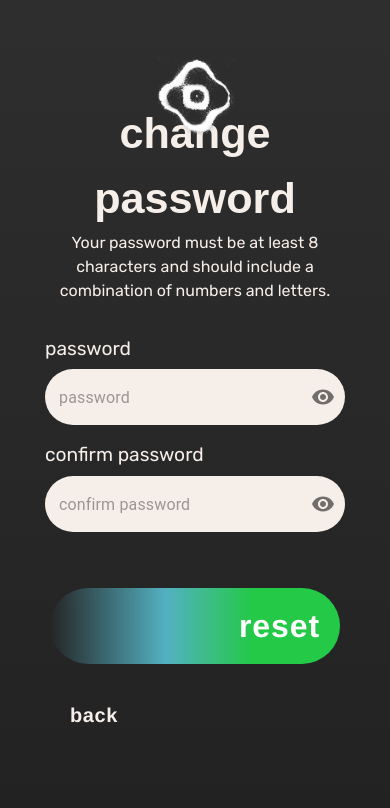
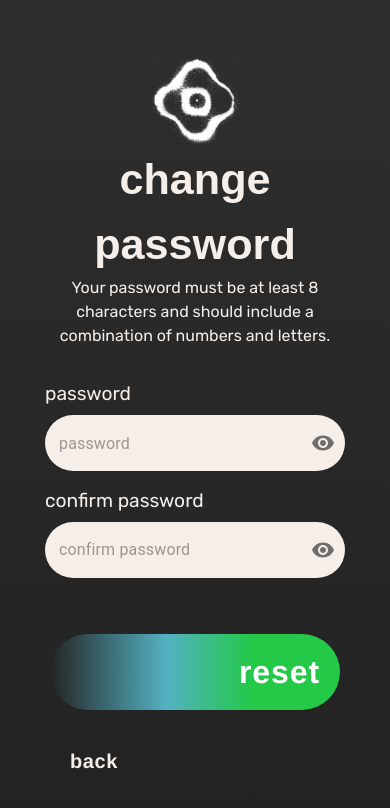
Before and after one commit to ang-elote/echo2, a React (Create React App) app: page /changepassword in a window 390 px wide. Shown: the top 808 px of the page. Built offline with nearby package versions, Linux system fonts and the light colour scheme.

Commit message:
logo responsivo

```diff
--- /dev/null
+++ b/src/components/Responsivelogo.js
@@ -0,0 +1,24 @@
+// components/ResponsiveLogo.js
+import React from 'react';
+import { Box } from '@mui/material';
+
+const ResponsiveLogo = ({ src, alt = "Logo" }) => {
+  return (
+    <Box
+      component="img"
+      src={src}
+      alt={alt}
+      sx={{
+        display: 'block', // Ensures proper centering behavior
+        margin: '0 auto', // Centers horizontally in the container
+        minWidth: '90px',
+        maxWidth: '120px', // Adjust to screen size
+        width: '15vw', // Responsive width
+        height: 'auto', // Maintains aspect ratio
+        position: 'relative', // Keeps it in the layout flow
+      }}
+    />
+  );
+};
+
+export default ResponsiveLogo;
--- a/src/pages/Access.js
+++ b/src/pages/Access.js
@@ -5,6 +5,7 @@ import bgAccess from "../assets/bg-access.png";
 import logo from "../assets/whitelogo.png";
 import GradientButton from '../components/GradientButton';
 import { useNavigate } from "react-router-dom";
+import Responsivelogo from '../components/Responsivelogo';
 
 const Access = () => {
   const navigate = useNavigate();
@@ -23,18 +24,7 @@ const Access = () => {
       }}
     >
       {/* logo de la app */}
-      <Box
-    component="img"
-    src={logo}
-    alt="Echo Logo"
-    sx={{
-      position: 'absolute',
-      top: '56px', // margen d arriba
-      left: '50%',
-      transform: 'translateX(-50%)', // q quede centrado horizontalmente
-      width: '80px',
-    }}
-  />
+      <Responsivelogo src={logo} />
       {/* texto d join the noise */}
       <Typography variant="h2" sx={{ color: 'var(--blanco-roto)', marginBottom: -2, fontFamily: 'Helvetica'}}>
         join the
--- a/src/pages/Changepassword.js
+++ b/src/pages/Changepassword.js
@@ -3,6 +3,7 @@ import { Box, Typography } from "@mui/material";
 import bgLogin from "../assets/bg-login.png";
 import logo from "../assets/whitelogo.png";
 import Changepassform from '../components/Changepassform';
+import Responsivelogo from '../components/Responsivelogo';
 
 
 const Changepassword = () => {
@@ -21,18 +22,8 @@ const Changepassword = () => {
         backgroundPosition: "center",
       }}
     >
-      <Box
-        component="img"
-        src={logo}
-        alt="Echo Logo"
-        sx={{
-          position: 'absolute',
-          top: '56px',
-          left: '50%',
-          transform: 'translateX(-50%)',
-          width: '80px',
-        }}
-      />
+      {/* logo de la app */}
+      <Responsivelogo src={logo} />
 
       <Typography sx={{
         color: 'var(--blanco-roto)',
--- a/src/pages/Login.js
+++ b/src/pages/Login.js
@@ -3,6 +3,8 @@ import { Box, Typography } from "@mui/material";
 import bgLogin from "../assets/bg-login.png";
 import logo from "../assets/whitelogo.png";
 import Loginform from '../components/Loginform';
+import Responsivelogo from '../components/Responsivelogo';
+
 const Login = () => {
   return (
     <Box
@@ -18,18 +20,9 @@ const Login = () => {
         textAlign: "center",
       }}
     >
-      <Box
-        component="img"
-        src={logo}
-        alt="Echo Logo"
-        sx={{
-          position: 'absolute',
-          top: '56px',
-          left: '50%',
-          transform: 'translateX(-50%)',
-          width: '80px',
-        }}
-      />
+      {/* logo de la app */}
+      <Responsivelogo src={logo} />
+
 
       <Typography sx={{
         color: 'var(--blanco-roto)',
--- a/src/pages/Register.js
+++ b/src/pages/Register.js
@@ -3,6 +3,8 @@ import { Box, Typography } from "@mui/material";
 import bgLogin from "../assets/bg-login.png";
 import logo from "../assets/whitelogo.png";
 import SignUpForm from '../components/SignUpForm';
+import Responsivelogo from '../components/Responsivelogo';
+
 const Register = () => {
   return (
     <Box
@@ -18,18 +20,8 @@ const Register = () => {
         textAlign: "center",
       }}
     >
-      <Box
-        component="img"
-        src={logo}
-        alt="Echo Logo"
-        sx={{
-          position: 'absolute',
-          top: '56px',
-          left: '50%',
-          transform: 'translateX(-50%)',
-          width: '80px',
-        }}
-      />
+      {/* logo de la app */}
+      <Responsivelogo src={logo} />
 
       <Typography sx={{
         color: 'var(--blanco-roto)',
```
